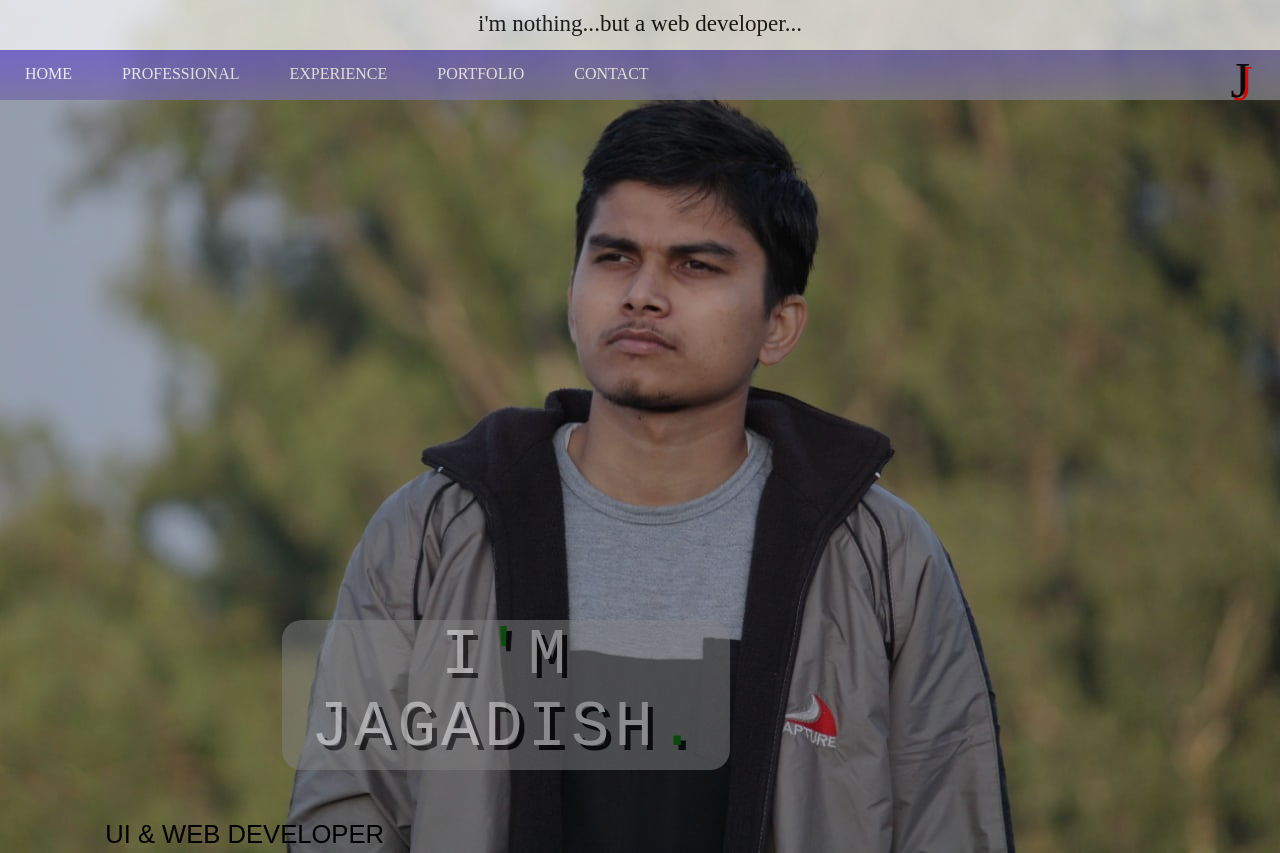
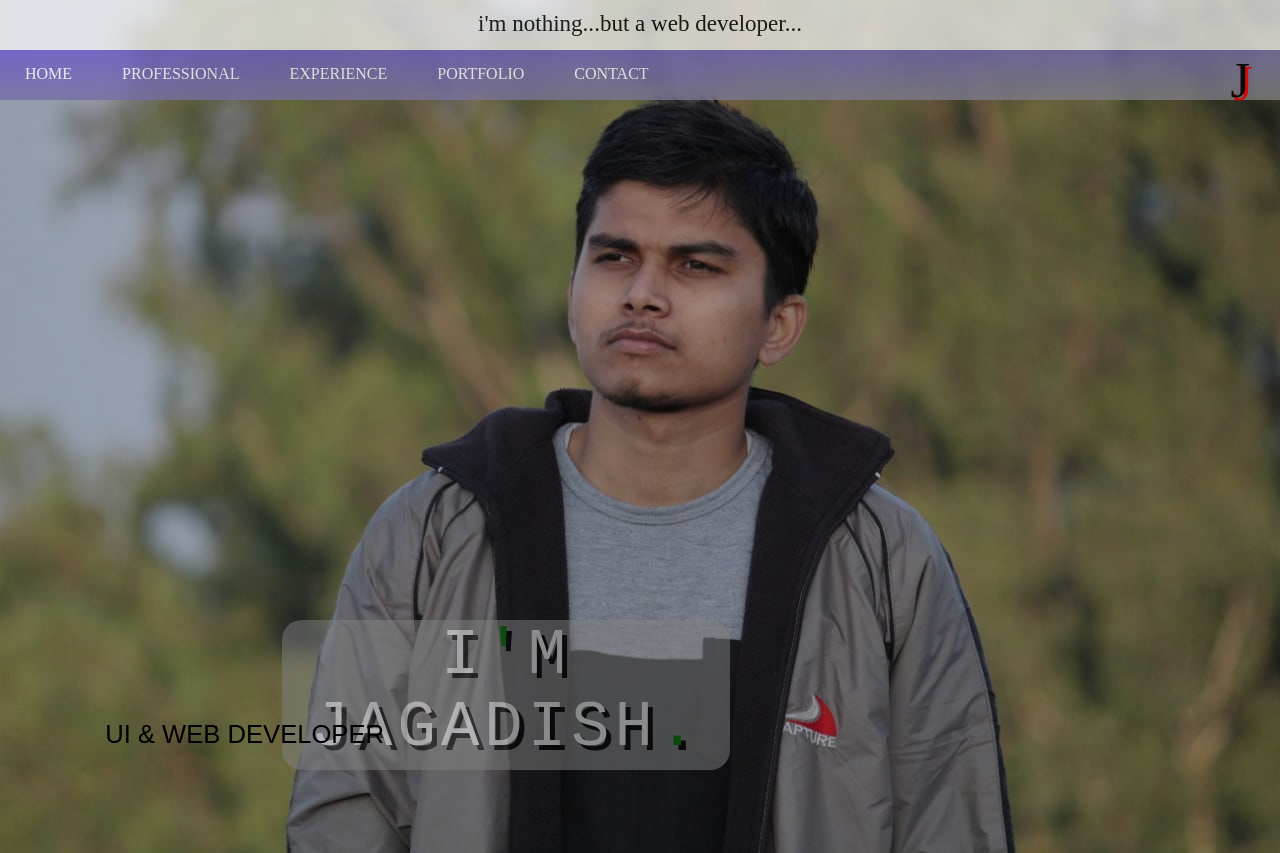
Before and after one commit to jagadish95/jagadish, a plain HTML site: page index.html in a window 1280 px wide. Shown: the top 853 px of the page. Drawn offline with Linux system fonts and the light colour scheme.

Commit message:
Update index.html

```diff
--- a/index.html
+++ b/index.html
@@ -42,7 +42,7 @@
 		<p>I<span style="color: green">'</span>M JAGADISH<span style="color: green">.</span></p>
 	</div>
 
-	<p style="font-family: sans-serif;font-size: 2vw;position: absolute;top: 820px ;right: 70%">UI & WEB DEVELOPER</p>
+	<p style="font-family: sans-serif;font-size: 2vw;position: absolute;top: 720px ;right: 70%">UI & WEB DEVELOPER</p>
 
 	<div class="textcontainer" id="port">
 
```
